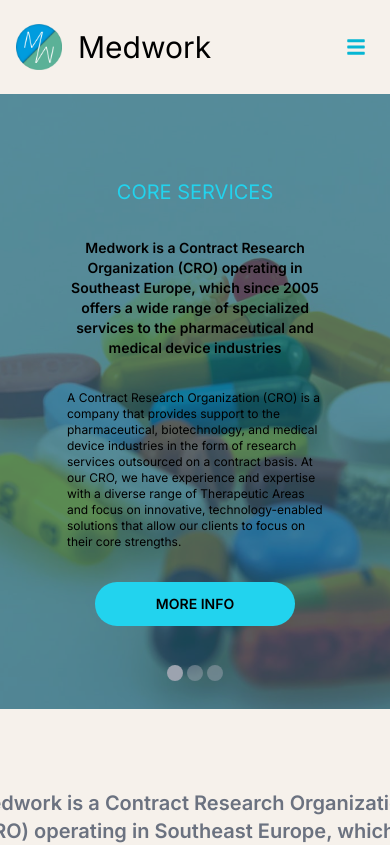
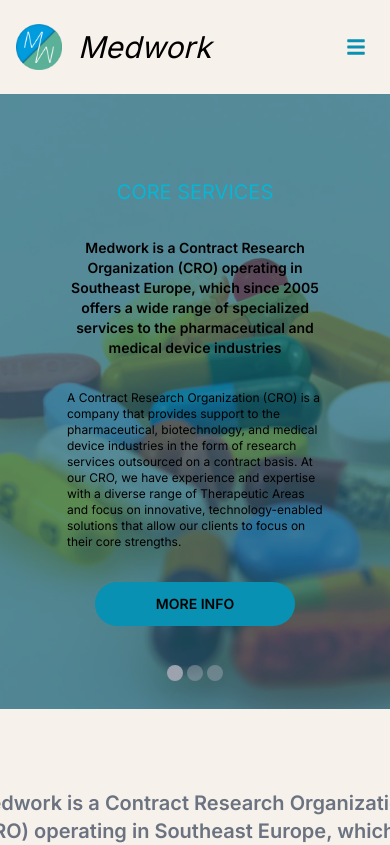
Before and after one commit to Medwork-CRO/webpage, a Next.js app: page / in a window 390 px wide. Shown: the top 845 px of the page. Built offline with nearby package versions, Linux system fonts and the light colour scheme.

Commit message:
Update cyan color

```diff
--- a/src/components/Header.tsx
+++ b/src/components/Header.tsx
@@ -101,7 +101,7 @@
           className="block text-xl md:hidden"
           onClick={() => setIsOpen(!isOpen)}
         >
-          <FaBars className="mr-2 cursor-pointer text-cyan-500" />
+          <FaBars className="mr-2 cursor-pointer text-cyan-600" />
         </button>
         <div className="hidden md:block">
           <NavMenu nav={navMenu} />
--- a/src/components/Logo.tsx
+++ b/src/components/Logo.tsx
@@ -10,7 +10,7 @@
     variable: "--font-inter",
 });
 
-type Props = PropsWithChildren & EmblaOptionsType & { color?: "text-white" | "text-black" | "text-cyan-400" };
+type Props = PropsWithChildren & EmblaOptionsType & { color?: "text-white" | "text-black" | "text-cyan-600" };
 
 function Logo({ children, color = "text-black", ...options }: Props) {
     return (
@@ -20,7 +20,7 @@
             href="/"
         >
             <Image src={medworkLogo} alt="Medwork Logo" width={46} />
-            <div className={`${inter.variable} font-sans text-3xl ${color}`}>
+            <div className={`${inter.variable} font-sans text-3xl italic ${color}`}>
                 Medwork
             </div>
         </Link >
--- a/src/components/MemberCard.tsx
+++ b/src/components/MemberCard.tsx
@@ -10,13 +10,13 @@
   linkedInTag,
 }: MemberInfo) {
   return (
-    <div className="flex w-[24rem] flex-col p-2 md:p-8">
+    <div className="flex w-[20rem] flex-col p-2 sm:p-4 md:p-6 lg:p-8">
       <div
         className="flex h-32 w-full justify-center rounded-xl bg-cover"
       >
         <div className="flex h-[136px] w-[136px] items-center justify-center rounded-full border-[4px]">
           <Image
-            className="h-[136px] w-[136px] rounded-full border-2 border-cyan-500 object-cover"
+            className="h-[136px] w-[136px] rounded-full border-2 border-cyan-600 object-cover"
             src={image}
             alt={title}
           />
@@ -34,7 +34,7 @@
             <FaLinkedin className="antialiased" size={"20px"} />
           </a>
         </div>
-        <p className="text-lightSecondary text-base font-normal text-cyan-500">
+        <p className="text-lightSecondary text-base font-normal text-cyan-600">
           {title}
         </p>
         <p className="mt-4 overflow-ellipsis text-lg font-normal text-gray-700 md:text-base">
@@ -56,7 +56,7 @@
       >
         <div className="absolute -bottom-12 flex h-[136px] w-[136px] items-center justify-center rounded-full border-[4px]">
           <Image
-          className="h-[136px] w-[136px] rounded-full border-2 border-cyan-500 object-cover"
+          className="h-[136px] w-[136px] rounded-full border-2 border-cyan-600 object-cover"
           src={image}
           alt={title}
         />
@@ -74,7 +74,7 @@
             <FaLinkedin className="antialiased" size={"20px"} />
           </a>
         </div>
-        <p className="text-lightSecondary text-base text-cyan-500 font-normal">{title}</p>
+        <p className="text-lightSecondary text-base text-cyan-600 font-normal">{title}</p>
         <p className="mt-4 overflow-ellipsis text-lg font-normal text-gray-700 md:text-base">
           {description}
         </p>
--- a/src/components/NavHamburger.tsx
+++ b/src/components/NavHamburger.tsx
@@ -19,7 +19,7 @@
 
   return (
     <>
-      <span className="flex items-center justify-between text-gray-500 hover:text-cyan-500">
+      <span className="flex items-center justify-between text-gray-500 hover:text-cyan-600">
         <Link
           className={`flex items-center py-4  text-sm lg:px-8`}
           aria-label={`By clicking you will be taken to ${label}`}
@@ -39,7 +39,7 @@
         <div className={"flex w-[200px] flex-col "}>
           {subCategories.map((subCategory) => (
             <Link
-              className="ml-2 px-5 py-3 text-sm text-gray-500 hover:text-cyan-500"
+              className="ml-2 px-5 py-3 text-sm text-gray-500 hover:text-cyan-600"
               aria-label={`By clicking you will be taken to ${subCategory.label}`}
               key={subCategory.href}
               href={subCategory.href}
--- a/src/components/NavMenu.tsx
+++ b/src/components/NavMenu.tsx
@@ -23,18 +23,18 @@
   return (
     <div className="relative">
       <Link
-        className={`peer flex items-center py-4 text-sm text-gray-500 hover:text-cyan-500`}
+        className={`peer flex items-center py-4 text-sm text-gray-500 hover:text-cyan-600`}
         aria-label={`By clicking you will be taken to ${label}`}
         key={href}
         href={href}
       >
-        <span className="flex items-center hover:text-cyan-500">
+        <span className="flex items-center hover:text-cyan-600">
           {label.toUpperCase()}{" "}
           {hasSubCategories && <FaAngleDown className="ml-2" />}
         </span>
       </Link>
       {hasSubCategories && (
-        <div className="absolute right-0 z-10 hidden w-[200px] flex-col border-t-2 border-cyan-500 bg-[#f6f1eb] text-gray-500 shadow-md drop-shadow-lg hover:flex peer-hover:flex">
+        <div className="absolute right-0 z-10 hidden w-[200px] flex-col border-t-2 border-cyan-600 bg-[#f6f1eb] text-gray-500 shadow-md drop-shadow-lg hover:flex peer-hover:flex">
           {subCategories.map((subCategory) => (
             <Link
               className="px-5 py-3 text-sm hover:bg-[#eae4dd]"
--- a/src/components/RoundedButton.tsx
+++ b/src/components/RoundedButton.tsx
@@ -10,7 +10,7 @@
   return (
     <Link
       className={`
-      xs:text-md w-[200px] rounded-full bg-cyan-400 py-3 text-center text-sm font-semibold
+      xs:text-md w-[200px] rounded-full bg-cyan-600 py-3 text-center text-sm font-semibold
       transition duration-100 ease-in focus:outline-none
       focus:ring ${
         color === "orange"
--- a/src/components/Title.tsx
+++ b/src/components/Title.tsx
@@ -13,7 +13,7 @@
 function Title({ title }: TitleProps) {
   return (
     <div className="flex items-center justify-center">
-      <span className={`${inter.variable} text-xl text-cyan-400 xs:text-3xl`}>
+      <span className={`${inter.variable} text-xl text-cyan-500 xs:text-3xl`}>
         {/* &#8226;  */}
         {title}
       </span>
--- a/src/pages/our-team/index.tsx
+++ b/src/pages/our-team/index.tsx
@@ -100,7 +100,7 @@
           ever-evolving pharmaceutical industry.
         </p>
       </div>
-      <div className="my-12 grid grid-cols-1 gap-16 md:grid-cols-2 lg:grid-cols-4">
+      <div className="my-12 grid grid-cols-1 gap-16 sm:grid-cols-2 md:grid-cols-3 lg:grid-cols-4">
         {membersInfo.map((memberInfo, i) => (
           <MemberCard
             key={i}
```
